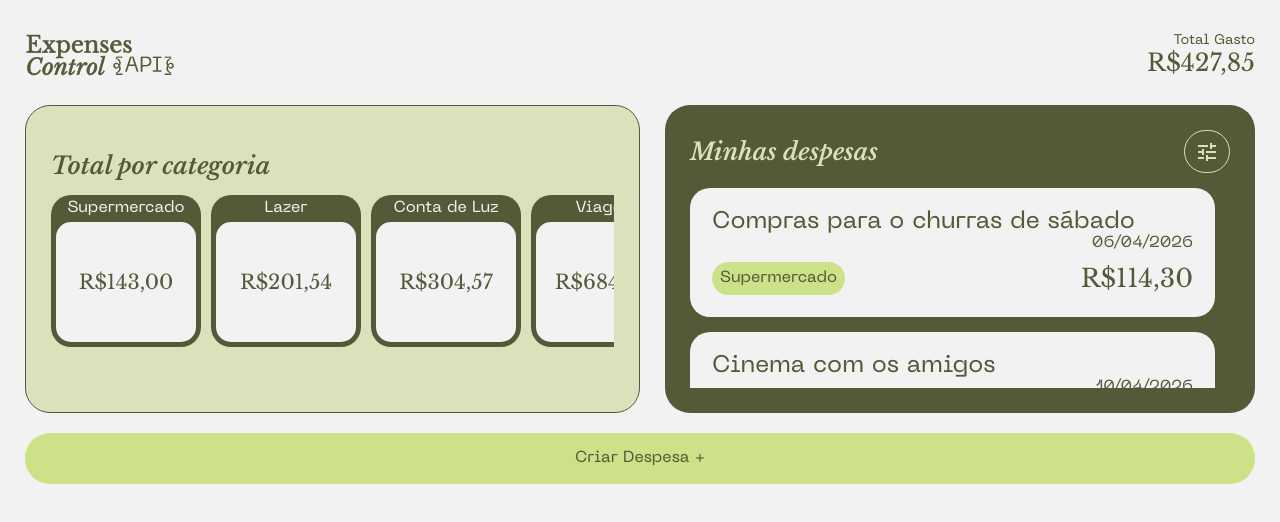
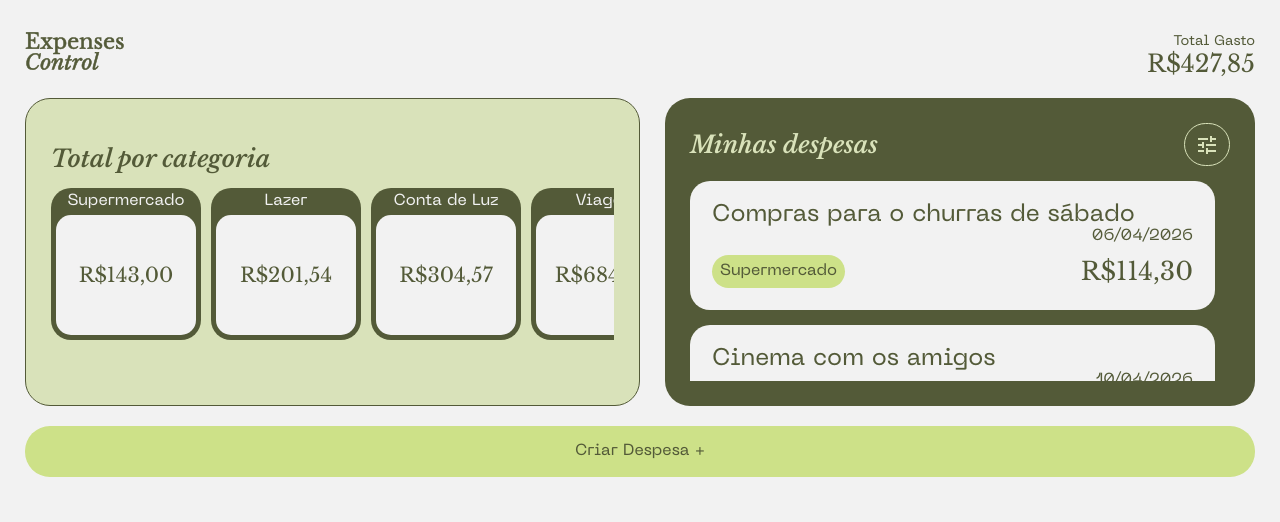
Before and after one commit to GabrielMuehlbauer/ExpensesControl, a React (Vite) app in the folder expenses-control-front-end/: page / in a window 1280 px wide. Shown: the top 522 px of the page. Built offline with nearby package versions, Linux system fonts and the light colour scheme.

Commit message:
Mudança na logo e no alinhamento do header

```diff
--- a/expenses-control-front-end/src/components/Header/Header.module.css
+++ b/expenses-control-front-end/src/components/Header/Header.module.css
@@ -6,12 +6,13 @@
 }
 
 .headerContent img {
-    max-width: 150px;
+    max-width: 100px;
 }
 
 .totalValueContainer {
     text-align: right;
     color: var(--faded-yellowish-green);
+    padding-top: 10px;
 }
 
 .totalValueContainer p {
```
Also changed, not shown: expenses-control-front-end/src/assets/images/logo-expenses-control.svg.
